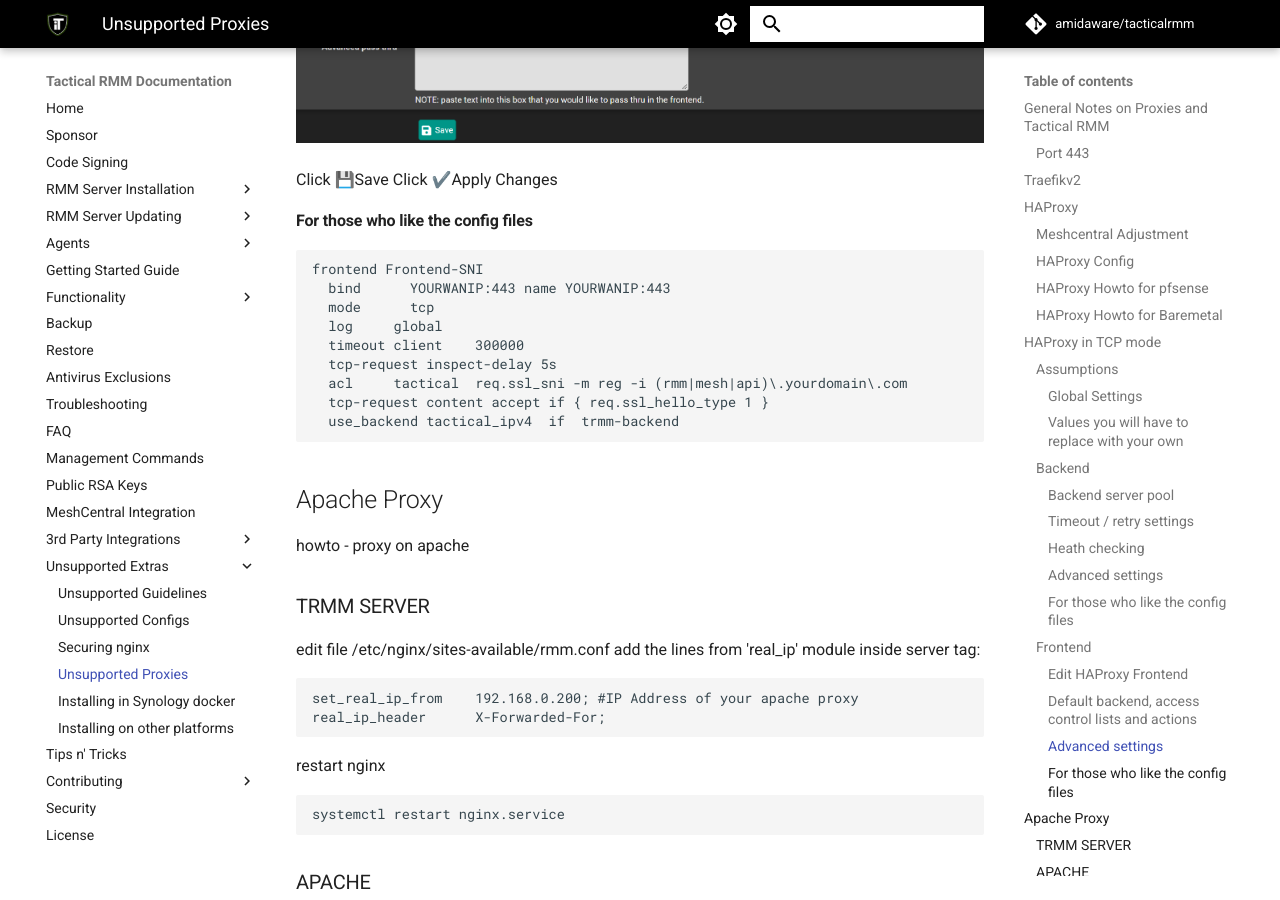
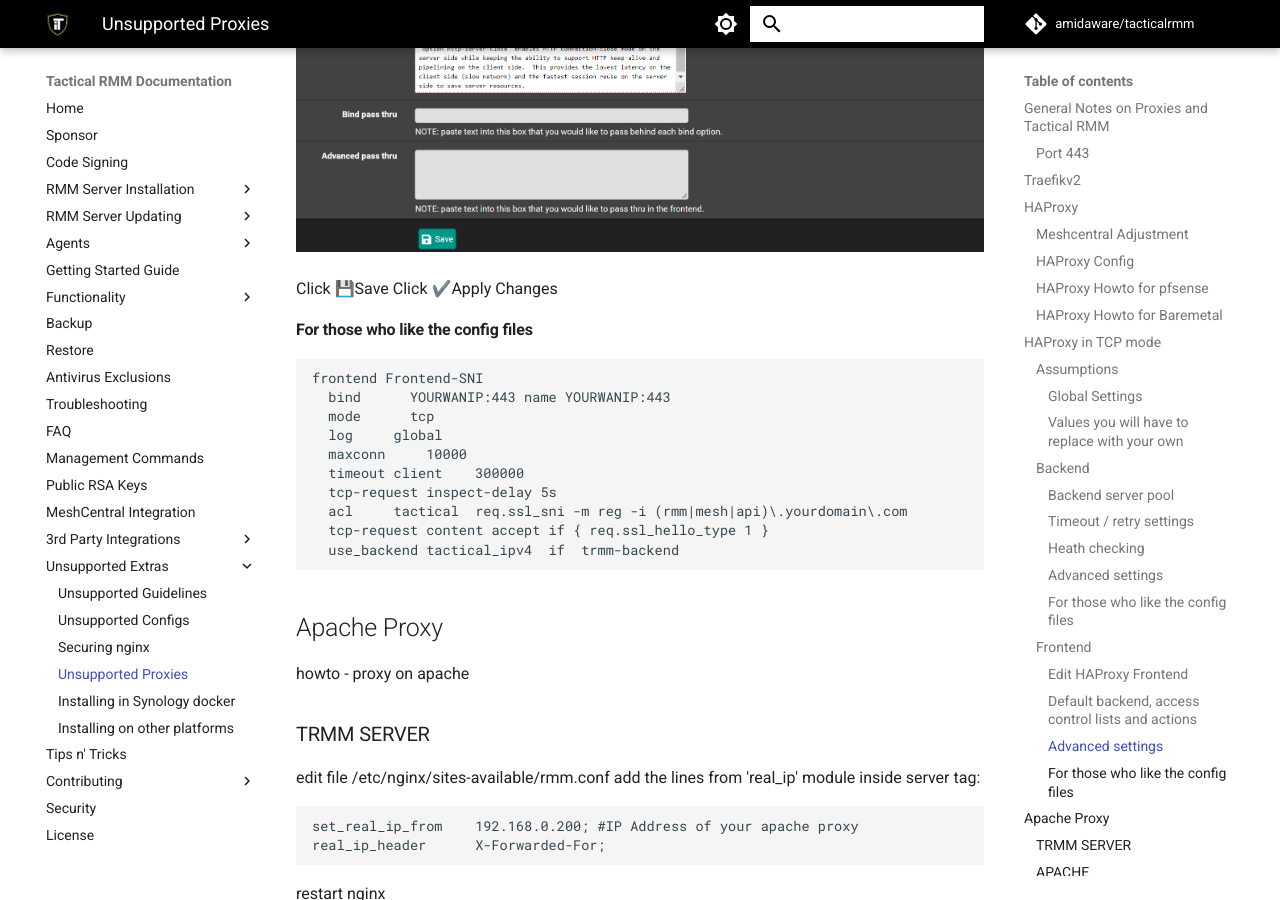
Before and after one commit to amidaware/trmm-docs, an MkDocs documentation site: the page built from docs/unsupported_proxies.md, in a window 1280 px wide and 900 px high, scrolled down 12842 px. Built offline with MkDocs 1.6.1 and Material for MkDocs 9.7.7, drawn with Linux system fonts in a browser that asks for light colours; comment, search, counter and statistics services are not loaded; some of the changed text lies outside the part shown.

````diff
--- a/docs/unsupported_proxies.md
+++ b/docs/unsupported_proxies.md
@@ -390,6 +390,7 @@ Navigate to `Services` -> `HAProxy` -> `Backend`
 - Forwardto: `Address+Port`
 - Address: `10.10.10.100` (Reminder: change this)
 - Port: `443`
+- Max conn: `10000` (Or whatever fits your agents numbers)
 
 ![haproxy-tcp-serverlist](images/haproxy-tcp-serverlist.png)
 
@@ -430,7 +434,7 @@ backend trmm-backend_ipv4
   retries     3
   source ipv4@ usesrc clientip
   option      ssl-hello-chk
-  server      trmm-server 10.10.10.100:443 id 10101 check inter 1000
+  server      trmm-server 10.10.10.100:443 id 10101 check inter 1000  maxconn 10000
 ```
 
 ### Frontend
@@ -446,6 +450,7 @@ Navigate to `Services` -> `HAProxy` -> `Frontend`
 - On External address, click ⤵️
 - Listen address: `WAN address (IPv4)`
 - Port: `443`
+- Max connections: `10000` (Or whatever fits your agents numbers)
 - Type: `ssl/https (TCP mode)`
 
 ![haproxy-tcp-front](images/haproxy-tcp-front.png)
@@ -480,6 +485,7 @@ frontend Frontend-SNI
   bind      YOURWANIP:443 name YOURWANIP:443
   mode      tcp
   log     global
+  maxconn     10000
   timeout client    300000
   tcp-request inspect-delay 5s
   acl     tactical  req.ssl_sni -m reg -i (rmm|mesh|api)\.yourdomain\.com
````
Also changed, not shown: other parts of docs/unsupported_proxies.md (+3 -0 lines), docs/images/haproxy-tcp-front.png, docs/images/haproxy-tcp-serverlist.png.
